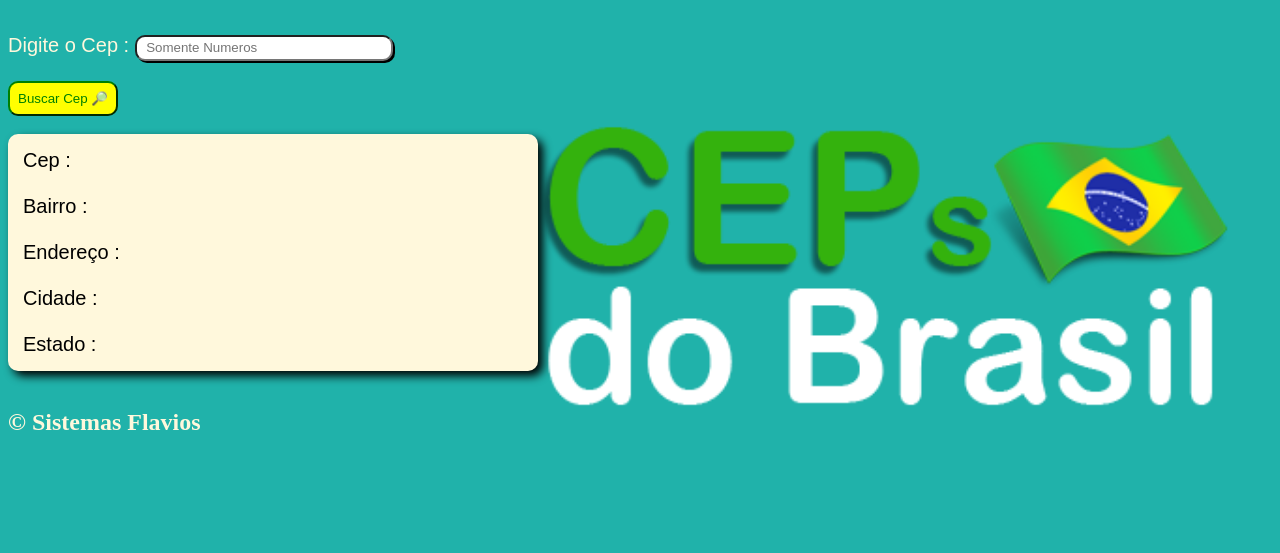
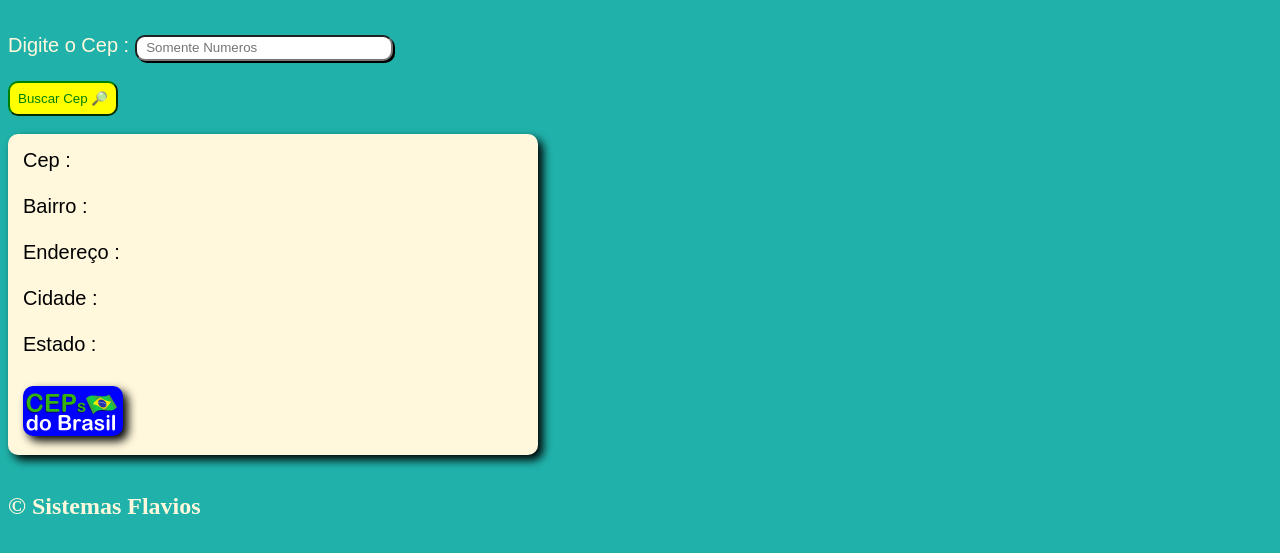
Before and after one commit to flavio346/buscar_cep, a plain HTML site: page cep.html in a window 1280 px wide. Shown: the part 233-786 px from the top of the page. Drawn offline with Linux system fonts and the light colour scheme.

Commit message:
movendo o logotipo para dentro da tag section

```diff
--- a/cep.css
+++ b/cep.css
@@ -58,11 +58,12 @@ h3{
 }
 
 #ibr{
-    position: relative;
-    float: right;
-    margin-top: -300px;
-    margin-left: -80px;
-    width: 750px;
+
+    margin-top: 30px;
+    background: blue;
+    box-shadow: 5px 5px 10px;
+    width: 100px;
+    border-radius: 10px;
 }
 strong{
     font-size: 40px;
--- a/cep.html
+++ b/cep.html
@@ -38,9 +38,10 @@
             Estado :<b id="uf"></b>
 
         </div>
+
+        <img src="/img/logo.png" alt="" id="ibr">
     </section>
 
-        <img src="/img/logo.png" alt="" id="ibr">
 
 </br>
     <footer ><h2>&copy; Sistemas Flavios</h2></footer>
```
